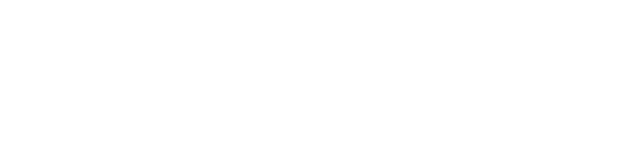
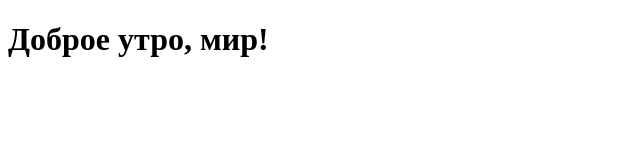
Before and after one commit to Irina14/new-progect, a plain HTML site: page index.html in a window 1280 px wide. Shown: the whole page, without its empty margins (0-640 px from the left). Drawn offline with Linux system fonts and the light colour scheme.

Commit message:
title added

```diff
--- a/index.html
+++ b/index.html
@@ -6,6 +6,6 @@
   <title>Document</title>
 </head>
 <body>
-
+  <h1>Доброе утро, мир!</h1>
 </body>
 </html>
```
